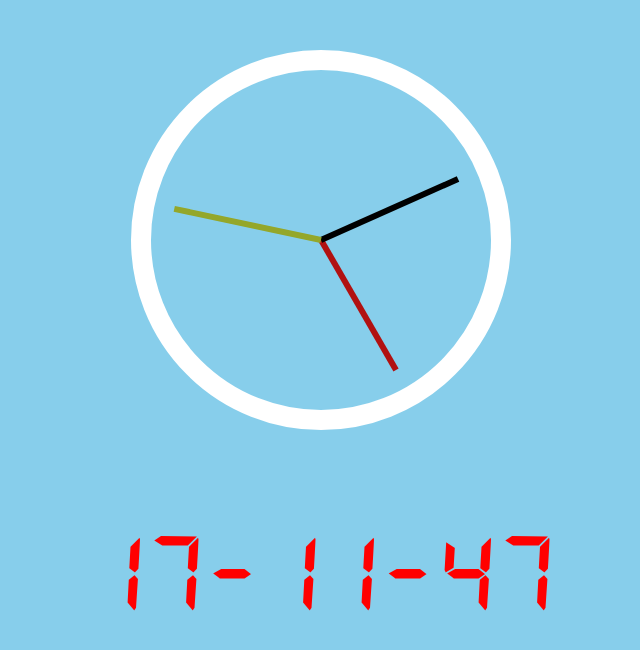
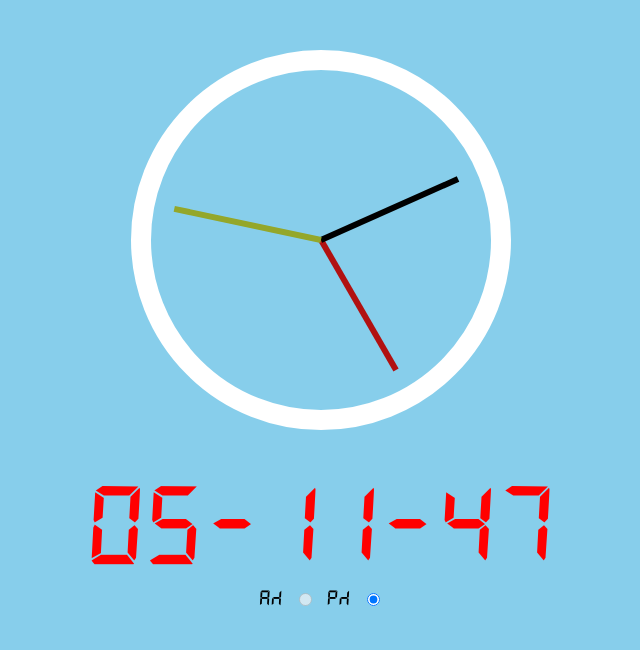
Before and after one commit to JayChaudhary2408/digital_watch, a plain HTML site: page index.html in a window 1280 px wide. Shown: the whole page, without its empty margins (319-959 px from the left). Drawn offline with Linux system fonts and the light colour scheme; files whose address does not match are found by name; a web font is replaced by a local one.

Commit message:
fonts added2

```diff
--- a/index.html
+++ b/index.html
@@ -7,7 +7,8 @@
         <title>Digital Watch</title>
         <link rel="stylesheet" href="style.css">
         <script src="script.js"></script>
-    <link rel="stylesheet" href="https://fonts.googleapis.com/css?family=Sofia">
+        <link rel="stylesheet"
+            href="https://fonts.googleapis.com/css?family=Sofia">
 
     </head>
     <body>
@@ -19,7 +20,13 @@
             </div>
 
         </div>
-    <p id="time"></p>
+        <div><p id="time"></p>
+            <label for="radioBtn1">AM</label>
+            <input type="radio" id="radioBtn1" name="radioGroup" value="option1">
+            <label for="radioBtn2">PM</label>
+            <input type="radio" id="radioBtn2" name="radioGroup" value="option2">
+        </div>
+
     </body>
 
 </html>
--- a/script.js
+++ b/script.js
@@ -3,20 +3,37 @@ document.addEventListener('DOMContentLoaded', function() {
     const minHand = document.querySelector('.min');
     const HourHand = document.querySelector('.hour');
     const time = document.getElementById('time');
+    const radioBtn1 = document.getElementById('radioBtn1');
+    const radioBtn2 = document.getElementById('radioBtn2');
 
     function setDate() {
         const now = new Date();
+
         const seconds = now.getSeconds();
         const secondDegree = ((seconds / 60) * 360) + 90;
+        const formattedSeconds = seconds < 10 ? '0' + seconds : seconds;
         SecondHand.style.transform = `rotate(${secondDegree}deg)`;
+
         const mins=now.getMinutes();
         const minsDegrees=((mins / 60) * 360) + 90;
+        const formattedMins = mins < 10 ? '0' + mins : mins;
         minHand.style.transform = `rotate(${minsDegrees}deg)`;
-        const Hour=now.getHours();
+
+        const Hour=now.getHours()% 12 || 12;
+        const formattedHours = Hour < 10 ? '0' + Hour : Hour;
         const HourDegrees=((Hour / 12) * 360) + 90;
         HourHand.style.transform = `rotate(${HourDegrees}deg)`;
-        time.innerHTML = Hour+":"+mins+":"+seconds;
+        time.innerHTML = formattedHours + ":" + formattedMins + ":" + formattedSeconds;
 
+        if(now.getHours()>12){
+                radioBtn2.checked = true;
+                radioBtn1.disabled = true;
+
+        }else{
+            radioBtn1.checked = true;
+            radioBtn2.disabled = true;
+
+        }
     }
 
     setDate();
--- a/style.css
+++ b/style.css
@@ -49,6 +49,7 @@ body{
 p{
     font-size: 100px;
     color: red;
+    margin: 0;
 }
 @keyframes blink {
     0% { opacity: 1; }
```
Lines whose indentation alone changed are shown as unchanged.
